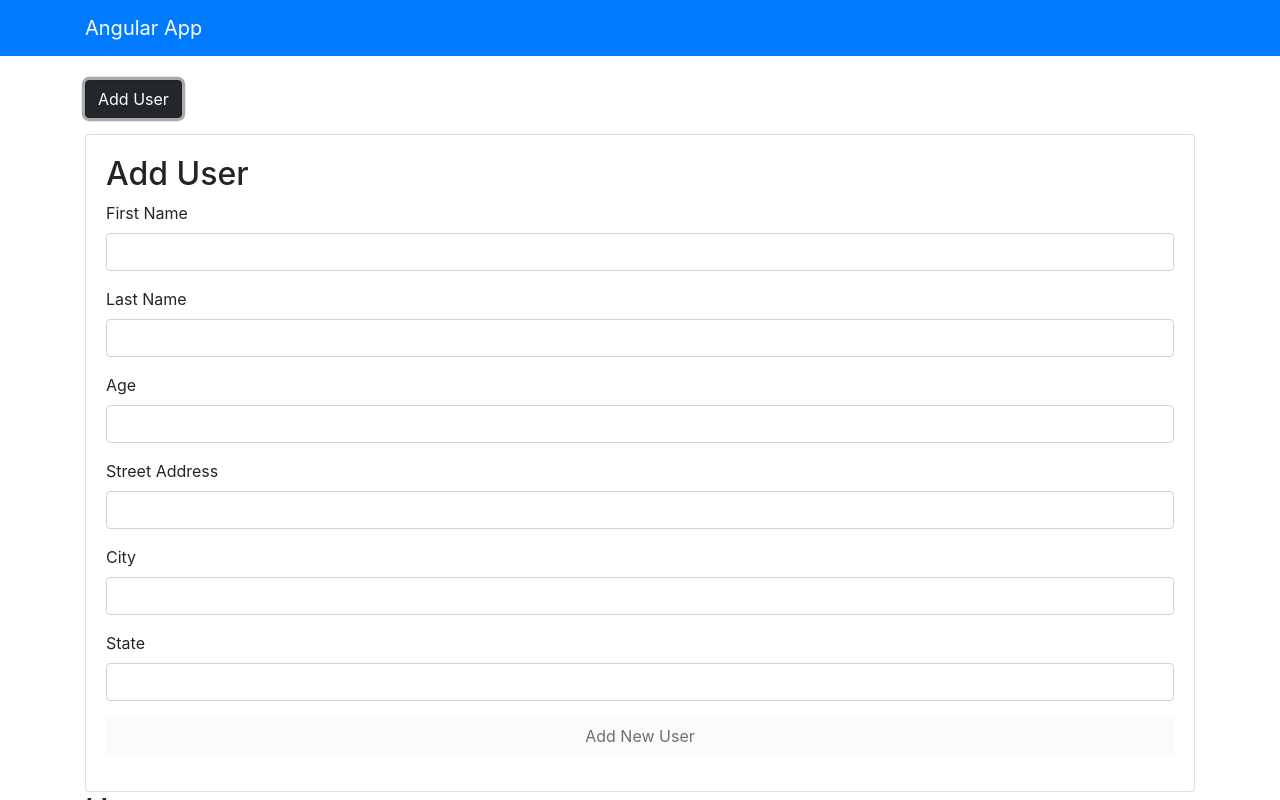
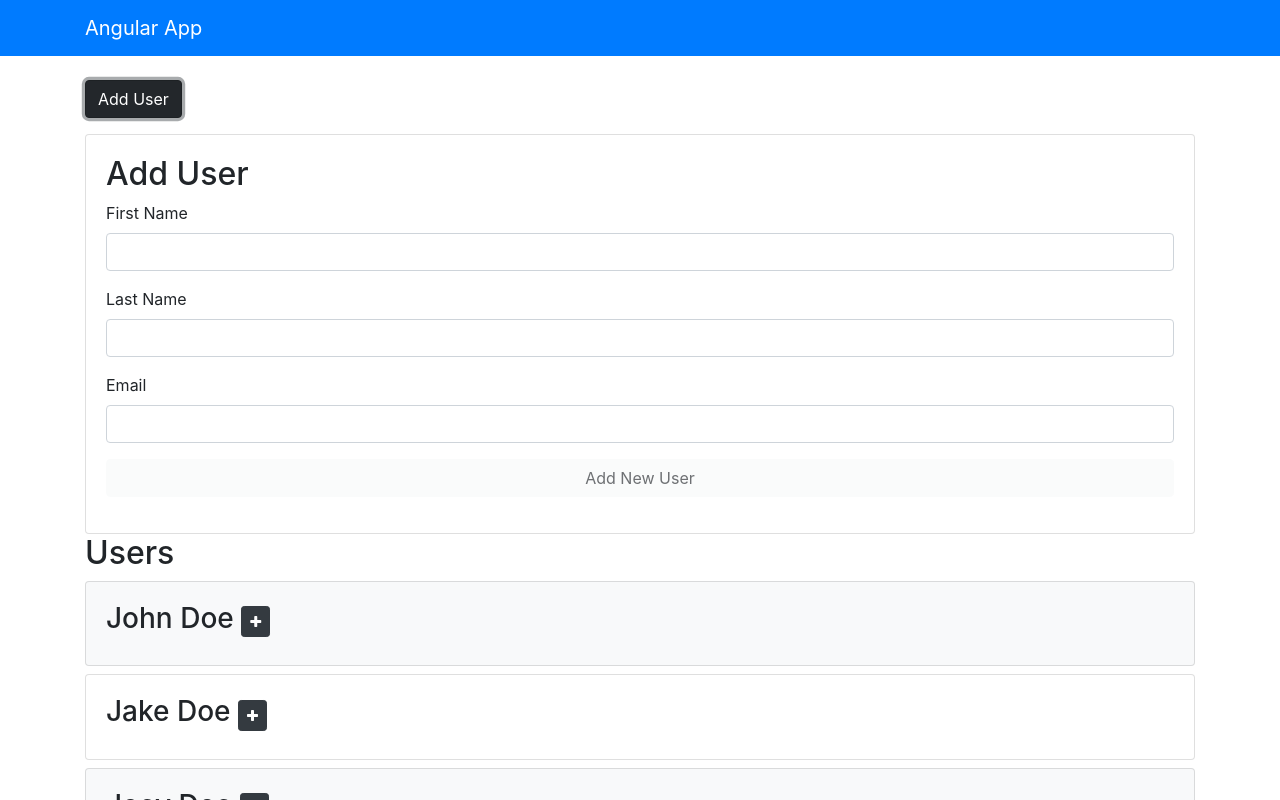
Before and after one commit to Nishita424/angularapp, an Angular app: page / in a window 1280 px wide. Both pictures are taken after a click on the button "Add User". Shown: the top 800 px of the page. Built offline with nearby package versions, Linux system fonts and the light colour scheme.

Commit message:
component cleanup

```diff
--- a/src/app/components/users/users.component.html
+++ b/src/app/components/users/users.component.html
@@ -23,44 +23,16 @@
       />
     </div>
     <div class="form-group">
-      <label>Age</label>
+      <label>Email</label>
       <input
-        type="number"
+        type="email"
         class="form-control"
-        name="age"
-        [(ngModel)]="user.age"
-      />
-    </div>
-    <div class="form-group">
-      <label>Street Address</label>
-      <input
-        type="text"
-        class="form-control"
-        name="address"
-        [(ngModel)]="user.address.street"
-      />
-    </div>
-    <div class="form-group">
-      <label>City</label>
-      <input
-        type="text"
-        class="form-control"
-        name="city"
-        [(ngModel)]="user.address.city"
-      />
-    </div>
-    <div class="form-group">
-      <label>State</label>
-      <input
-        type="text"
-        class="form-control"
-        name="state"
-        [(ngModel)]="user.address.state"
+        name="email"
+        [(ngModel)]="user.email"
       />
     </div>
 
     <button
-      (click)="addUser({ fName: 'Mary', lName: 'Williams', isActive: true })"
       [disabled]="user.fName === '' || user.lName === ''"
       class="btn btn-light btn-block mb-3"
     >
@@ -77,20 +49,14 @@
   >
     <h3>
       {{ user.fName }} {{ user.lName }}
-      <small *ngIf="user.age && user.address"
+      <small
         ><button (click)="toggleHide(user)" class="btn btn-dark btn-sm">
           <i [ngClass]="user.hide ? 'fa fa-plus' : 'fa fa-minus'"></i></button
       ></small>
     </h3>
 
-    <ul class="list-group" *ngIf="!user.hide && user.age && user.address">
-      <li class="list-group-item">Age: {{ user.age }}</li>
-      <li class="list-group-item">
-        Address:
-        {{ user.address.street }}
-        {{ user.address.city }}
-        {{ user.address.state }}
-      </li>
+    <ul class="list-group" *ngIf="!user.hide">
+      <li class="list-group-item">Email: {{ user.email }}</li>
       <li class="list-group-item">Joined: {{ user.registered | date }}</li>
     </ul>
   </li>
--- a/src/app/components/users/users.component.ts
+++ b/src/app/components/users/users.component.ts
@@ -10,12 +10,7 @@ export class UsersComponent implements OnInit {
   user: User = {
     fName: '',
     lName: '',
-    age: null,
-    address: {
-      street: '',
-      state: '',
-      city: '',
-    },
+    email: '',
   };
   users: User[];
   loaded: boolean = false;
@@ -31,12 +26,7 @@ export class UsersComponent implements OnInit {
       {
         fName: 'John',
         lName: 'Doe',
-        age: 30,
-        address: {
-          street: 'Mavaldo street',
-          city: 'Vizag',
-          state: 'AP',
-        },
+        email: 'john@yahoo.com',
         isActive: true,
         registered: new Date('02/01/2020 09:30:00'),
         hide: true,
@@ -44,12 +34,7 @@ export class UsersComponent implements OnInit {
       {
         fName: 'Jake',
         lName: 'Doe',
-        age: 30,
-        address: {
-          street: 'Milika resort',
-          city: 'Vizag',
-          state: 'AP',
-        },
+        email: 'jake@yahoo.com',
         isActive: false,
         registered: new Date('11/01/2020 18:30:00'),
         hide: true,
@@ -57,12 +42,7 @@ export class UsersComponent implements OnInit {
       {
         fName: 'Joey',
         lName: 'Doe',
-        age: 30,
-        address: {
-          street: 'Dorry park',
-          city: 'Vizag',
-          state: 'AP',
-        },
+        email: 'joey@yahoo.com',
         isActive: true,
         registered: new Date('12/01/2020 10:30:00'),
         hide: true,
@@ -70,12 +50,7 @@ export class UsersComponent implements OnInit {
       {
         fName: 'Rachel',
         lName: 'Doe',
-        age: 30,
-        address: {
-          street: 'Lara clave',
-          city: 'Vizag',
-          state: 'AP',
-        },
+        email: 'rachel@yahoo.com',
         isActive: false,
         registered: new Date('01/04/2020 09:30:00'),
         hide: true,
@@ -83,7 +58,8 @@ export class UsersComponent implements OnInit {
     ];
     this.loaded = true;
   }
-  addUser(user: User) {
+  /*
+  addUser() {
     this.user.isActive = true;
     this.user.registered = new Date();
 
@@ -94,21 +70,18 @@ export class UsersComponent implements OnInit {
     this.user = {
       fName: '',
       lName: '',
-      age: null,
-      address: {
-        street: '',
-        state: '',
-        city: '',
-      },
+      email: '',
     };
   }
-  fireEvent(e) {
-    console.log(e.type);
-    console.log(e.target.value);
-  }
-  toggleHide(user) {
-    user.hide = !user.hide;
-  }
+  */
+  // fireEvent(e) {
+  //   console.log(e.type);
+  //   console.log(e.target.value);
+  // }
+
+  // toggleHide(user) {
+  //   user.hide = !user.hide;
+  // }
   onSubmit(e) {
     console.log(123);
 
```
Also changed, not shown: src/app/models/user.ts (+1 -6 lines).
